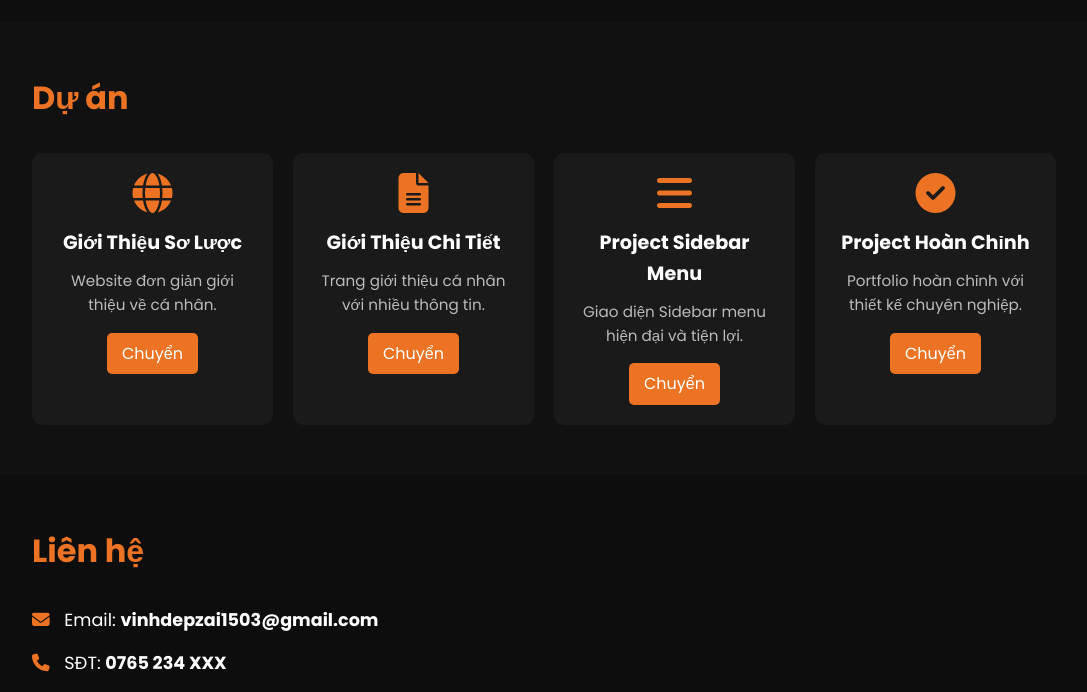
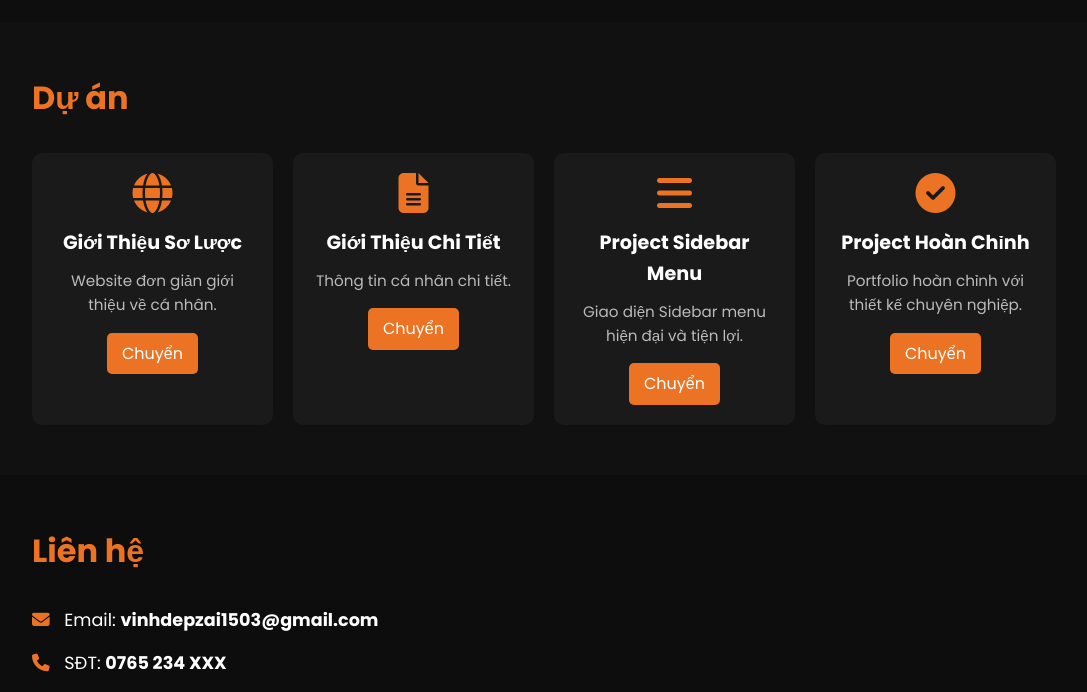
Before and after one commit to ThVinh1503/Profile, a plain HTML site: page index.html in a window 1280 px wide. Shown: the part 1544-2236 px from the top of the page, without its empty margins (96-1183 px from the left). Drawn offline with Linux system fonts and the light colour scheme.

Commit message:
index.html

```diff
--- a/index.html
+++ b/index.html
@@ -122,7 +122,7 @@
         <div class="project-card">
           <i class="fas fa-file-alt project-icon"></i>
           <h3>Giới Thiệu Chi Tiết</h3>
-          <p>Trang giới thiệu cá nhân với nhiều thông tin.</p>
+          <p>Thông tin cá nhân chi tiết.</p>
           <a
             href="https://thvinh1503.github.io/Bai-5/"
             target="_blank"
```
